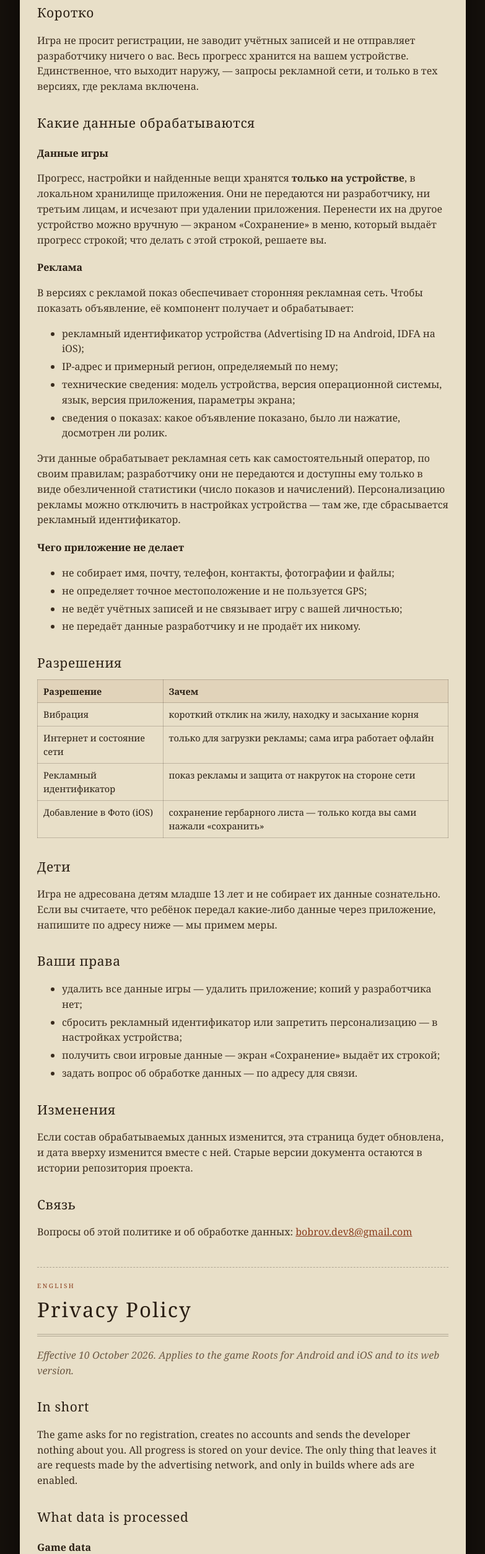
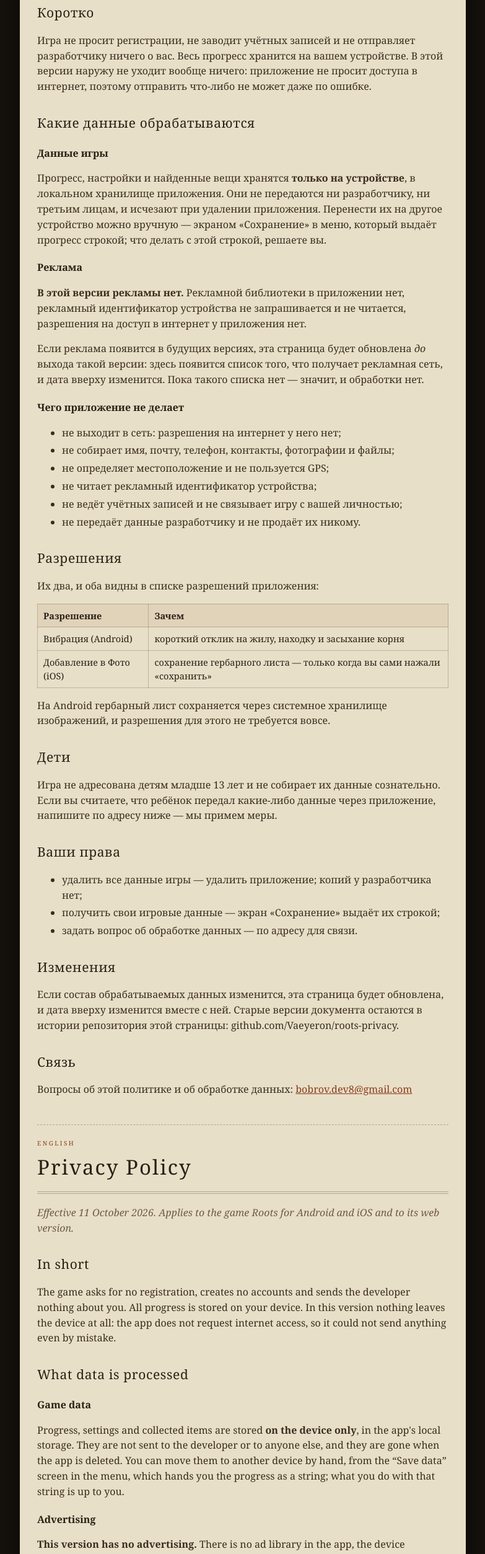
Before and after one commit to Vaeyeron/roots-privacy, a plain HTML site: page privacy.html in a window 1280 px wide. Shown: the part 240-2747 px from the top of the page at 62% size, without its empty margins (248-1031 px from the left). Drawn offline with Linux system fonts and the light colour scheme.

Commit message:
Политика описывает текущую версию: рекламы нет, разрешений два
Co-Authored-By: Claude Opus 5 <noreply@anthropic.com>

```diff
--- a/privacy.html
+++ b/privacy.html
@@ -40,13 +40,14 @@
   <div class="eyebrow">Roots</div>
   <h1>Политика конфиденциальности</h1>
   <div class="rule"></div>
-  <p class="note">Действует с 10 октября 2026 года. Относится к игре Roots для Android и iOS
+  <p class="note">Действует с 11 октября 2026 года. Относится к игре Roots для Android и iOS
      и к её веб-версии.</p>
 
   <h2>Коротко</h2>
   <p>Игра не просит регистрации, не заводит учётных записей и не отправляет разработчику
-     ничего о вас. Весь прогресс хранится на вашем устройстве. Единственное, что выходит
-     наружу, — запросы рекламной сети, и только в тех версиях, где реклама включена.</p>
+     ничего о вас. Весь прогресс хранится на вашем устройстве. В этой версии наружу не
+     уходит вообще ничего: приложение не просит доступа в интернет, поэтому отправить
+     что-либо не может даже по ошибке.</p>
 
   <h2>Какие данные обрабатываются</h2>
 
@@ -58,36 +59,32 @@
      решаете вы.</p>
 
   <h3>Реклама</h3>
-  <p>В версиях с рекламой показ обеспечивает сторонняя рекламная сеть. Чтобы показать
-     объявление, её компонент получает и обрабатывает:</p>
-  <ul>
-    <li>рекламный идентификатор устройства (Advertising ID на Android, IDFA на iOS);</li>
-    <li>IP-адрес и примерный регион, определяемый по нему;</li>
-    <li>технические сведения: модель устройства, версия операционной системы, язык,
-        версия приложения, параметры экрана;</li>
-    <li>сведения о показах: какое объявление показано, было ли нажатие, досмотрен ли ролик.</li>
-  </ul>
-  <p>Эти данные обрабатывает рекламная сеть как самостоятельный оператор, по своим правилам;
-     разработчику они не передаются и доступны ему только в виде обезличенной статистики
-     (число показов и начислений). Персонализацию рекламы можно отключить в настройках
-     устройства — там же, где сбрасывается рекламный идентификатор.</p>
+  <p><b>В этой версии рекламы нет.</b> Рекламной библиотеки в приложении нет, рекламный
+     идентификатор устройства не запрашивается и не читается, разрешения на доступ в
+     интернет у приложения нет.</p>
+  <p>Если реклама появится в будущих версиях, эта страница будет обновлена <i>до</i> выхода
+     такой версии: здесь появится список того, что получает рекламная сеть, и дата вверху
+     изменится. Пока такого списка нет — значит, и обработки нет.</p>
 
   <h3>Чего приложение не делает</h3>
   <ul>
+    <li>не выходит в сеть: разрешения на интернет у него нет;</li>
     <li>не собирает имя, почту, телефон, контакты, фотографии и файлы;</li>
-    <li>не определяет точное местоположение и не пользуется GPS;</li>
+    <li>не определяет местоположение и не пользуется GPS;</li>
+    <li>не читает рекламный идентификатор устройства;</li>
     <li>не ведёт учётных записей и не связывает игру с вашей личностью;</li>
     <li>не передаёт данные разработчику и не продаёт их никому.</li>
   </ul>
 
   <h2>Разрешения</h2>
+  <p>Их два, и оба видны в списке разрешений приложения:</p>
   <table>
     <tr><th>Разрешение</th><th>Зачем</th></tr>
-    <tr><td>Вибрация</td><td>короткий отклик на жилу, находку и засыхание корня</td></tr>
-    <tr><td>Интернет и состояние сети</td><td>только для загрузки рекламы; сама игра работает офлайн</td></tr>
-    <tr><td>Рекламный идентификатор</td><td>показ рекламы и защита от накруток на стороне сети</td></tr>
+    <tr><td>Вибрация (Android)</td><td>короткий отклик на жилу, находку и засыхание корня</td></tr>
     <tr><td>Добавление в Фото (iOS)</td><td>сохранение гербарного листа — только когда вы сами нажали «сохранить»</td></tr>
   </table>
+  <p>На Android гербарный лист сохраняется через системное хранилище изображений, и
+     разрешения для этого не требуется вовсе.</p>
 
   <h2>Дети</h2>
   <p>Игра не адресована детям младше 13 лет и не собирает их данные сознательно. Если вы
@@ -97,7 +94,6 @@
   <h2>Ваши права</h2>
   <ul>
     <li>удалить все данные игры — удалить приложение; копий у разработчика нет;</li>
-    <li>сбросить рекламный идентификатор или запретить персонализацию — в настройках устройства;</li>
     <li>получить свои игровые данные — экран «Сохранение» выдаёт их строкой;</li>
     <li>задать вопрос об обработке данных — по адресу для связи.</li>
   </ul>
@@ -105,7 +101,7 @@
   <h2>Изменения</h2>
   <p>Если состав обрабатываемых данных изменится, эта страница будет обновлена, и дата
      вверху изменится вместе с ней. Старые версии документа остаются в истории
-     репозитория проекта.</p>
+     репозитория этой страницы: github.com/Vaeyeron/roots-privacy.</p>
 
   <h2>Связь</h2>
   <p>Вопросы об этой политике и об обработке данных: <a href="mailto:bobrov.dev8@gmail.com">bobrov.dev8@gmail.com</a></p>
@@ -115,13 +111,14 @@
     <div class="eyebrow">English</div>
     <h1>Privacy Policy</h1>
     <div class="rule"></div>
-    <p class="note">Effective 10 October 2026. Applies to the game Roots for Android and iOS
+    <p class="note">Effective 11 October 2026. Applies to the game Roots for Android and iOS
        and to its web version.</p>
 
     <h2>In short</h2>
     <p>The game asks for no registration, creates no accounts and sends the developer nothing
-       about you. All progress is stored on your device. The only thing that leaves it are
-       requests made by the advertising network, and only in builds where ads are enabled.</p>
+       about you. All progress is stored on your device. In this version nothing leaves the
+       device at all: the app does not request internet access, so it could not send anything
+       even by mistake.</p>
 
     <h2>What data is processed</h2>
 
@@ -133,36 +130,32 @@
        with that string is up to you.</p>
 
     <h3>Advertising</h3>
-    <p>In builds with advertising, a third-party ad network serves the ads. To show an ad, its
-       component receives and processes:</p>
-    <ul>
-      <li>the device advertising identifier (Advertising ID on Android, IDFA on iOS);</li>
-      <li>the IP address and the approximate region derived from it;</li>
-      <li>technical details: device model, operating system version, language, app version,
-          screen parameters;</li>
-      <li>impression data: which ad was shown, whether it was tapped, whether a video was watched.</li>
-    </ul>
-    <p>The ad network processes this data as an independent controller under its own rules.
-       The developer does not receive it and sees only aggregate statistics (impression and
-       payout counts). Ad personalisation can be switched off in the device settings, in the
-       same place where the advertising identifier is reset.</p>
+    <p><b>This version has no advertising.</b> There is no ad library in the app, the device
+       advertising identifier is neither requested nor read, and the app holds no internet
+       permission.</p>
+    <p>If advertising appears in a future version, this page will be updated <i>before</i> that
+       version ships: a list of what the ad network receives will appear here and the date at
+       the top will change. While there is no such list, there is no such processing.</p>
 
     <h3>What the app does not do</h3>
     <ul>
+      <li>it does not go online: it holds no internet permission;</li>
       <li>it does not collect your name, email, phone number, contacts, photos or files;</li>
-      <li>it does not determine precise location and does not use GPS;</li>
+      <li>it does not determine location and does not use GPS;</li>
+      <li>it does not read the device advertising identifier;</li>
       <li>it keeps no accounts and does not tie the game to your identity;</li>
       <li>it sends no data to the developer and sells data to no one.</li>
     </ul>
 
     <h2>Permissions</h2>
+    <p>There are two, and both are visible in the app's permission list:</p>
     <table>
       <tr><th>Permission</th><th>Why</th></tr>
-      <tr><td>Vibration</td><td>short feedback on a vein, a find and the root drying out</td></tr>
-      <tr><td>Internet and network state</td><td>only to load ads; the game itself works offline</td></tr>
-      <tr><td>Advertising identifier</td><td>ad delivery and fraud protection on the network's side</td></tr>
+      <tr><td>Vibration (Android)</td><td>short feedback on a vein, a find and the root drying out</td></tr>
       <tr><td>Add to Photos (iOS)</td><td>saving a herbarium sheet — only when you press “save”</td></tr>
     </table>
+    <p>On Android the herbarium sheet is saved through the system image store, which needs no
+       permission at all.</p>
 
     <h2>Children</h2>
     <p>The game is not directed at children under 13 and does not knowingly collect their data.
@@ -172,20 +165,20 @@
     <h2>Your choices</h2>
     <ul>
       <li>to erase all game data, delete the app — the developer holds no copies;</li>
-      <li>to reset the advertising identifier or opt out of personalisation, use the device settings;</li>
       <li>to obtain your game data, use the “Save data” screen, which hands it to you as a string;</li>
       <li>to ask a question about data processing, use the contact address.</li>
     </ul>
 
     <h2>Changes</h2>
     <p>If the set of processed data changes, this page will be updated and the date at the top
-       will change with it. Earlier versions remain in the project repository history.</p>
+       will change with it. Earlier versions remain in the history of this page’s repository:
+       github.com/Vaeyeron/roots-privacy.</p>
 
     <h2>Contact</h2>
     <p>Questions about this policy and about data processing: <a href="mailto:bobrov.dev8@gmail.com">bobrov.dev8@gmail.com</a></p>
   </section>
 
 </main>
-<footer>Roots — подземный определитель · <a href="https://github.com/Vaeyeron/roots">исходный код</a></footer>
+<footer>Roots — подземный определитель · <a href="mailto:bobrov.dev8@gmail.com">bobrov.dev8@gmail.com</a></footer>
 </body>
 </html>
```
